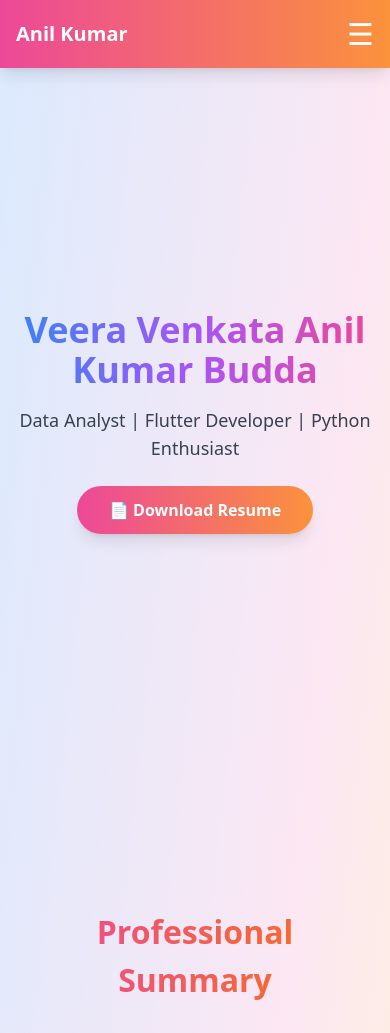
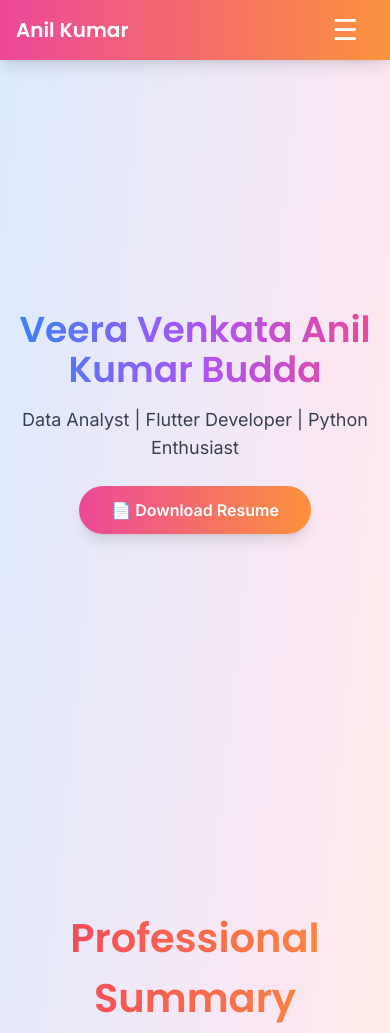
Before and after one commit to anilkumar72-engg/portfolio, a plain HTML site: page index.html in a window 390 px wide. Shown: the top 1033 px of the page. Drawn offline with nearby package versions, Linux system fonts and the light colour scheme.

Commit message:
style.css

```diff
--- a/style.css
+++ b/style.css
@@ -1,32 +1,100 @@
+@import url('https://fonts.googleapis.com/css2?family=Inter:wght@400;600&family=Poppins:wght@400;600&display=swap');
+
 html {
   scroll-behavior: smooth;
 }
 
+body {
+  font-family: 'Inter', sans-serif;
+  background: linear-gradient(135deg, #89f7fe 0%, #66a6ff 100%);
+  color: #333;
+  margin: 0;
+}
+
+.font-poppins {
+  font-family: 'Poppins', sans-serif !important;
+}
+
 .section-title {
-  font-size: 2rem;
-  font-weight: bold;
+  font-family: 'Poppins', sans-serif;
+  font-weight: 600;
+  font-size: 2.5rem;
   text-align: center;
-  background: linear-gradient(to right, #ec4899, #f97316);
+  background: linear-gradient(90deg, #f43f5e, #fb923c);
   -webkit-background-clip: text;
   -webkit-text-fill-color: transparent;
   margin-bottom: 2rem;
 }
 
-.skill-card, .project-card, .edu-card {
+/* Cards */
+.skill-card,
+.project-card,
+.edu-card {
   background: white;
   padding: 1.5rem;
   border-radius: 1rem;
   box-shadow: 0 5px 15px rgba(0,0,0,0.1);
   transition: all 0.3s ease;
+  cursor: pointer;
 }
-.skill-card:hover, .project-card:hover, .edu-card:hover {
+
+.skill-card:hover,
+.project-card:hover,
+.edu-card:hover {
   transform: translateY(-5px) scale(1.02);
   box-shadow: 0 10px 25px rgba(0,0,0,0.15);
 }
 
-/* Mobile Menu */
-#mobileMenu { display: none; }
+/* Navbar styles */
+nav > div.container {
+  position: relative;
+}
+
+#mobileMenu button {
+  position: absolute;
+  right: 1rem;
+  top: 50%;
+  transform: translateY(-50%);
+  font-size: 1.8rem;
+  background: transparent;
+  border: none;
+  color: white;
+  cursor: pointer;
+}
+
+/* Hide mobile menu button on desktop */
+#mobileMenu {
+  display: none;
+}
+
+/* Hide desktop menu on mobile */
 @media (max-width: 768px) {
-  #desktopMenu { display: none; }
-  #mobileMenu { display: block; }
+  #desktopMenu {
+    display: none;
+  }
+  #mobileMenu {
+    display: block;
+    position: relative;
+  }
 }
+
+/* Mobile dropdown menu */
+#mobileDropdown {
+  background: white;
+  border-top: 2px solid #fb923c;
+  padding: 1rem 0;
+}
+
+#mobileDropdown a {
+  display: block;
+  padding: 0.75rem 1rem;
+  color: #fb923c;
+  font-weight: 600;
+  border-bottom: 1px solid #fbbf24;
+  transition: background-color 0.3s;
+  text-align: center;
+}
+
+#mobileDropdown a:hover {
+  background-color: #fef3c7;
+}
```
